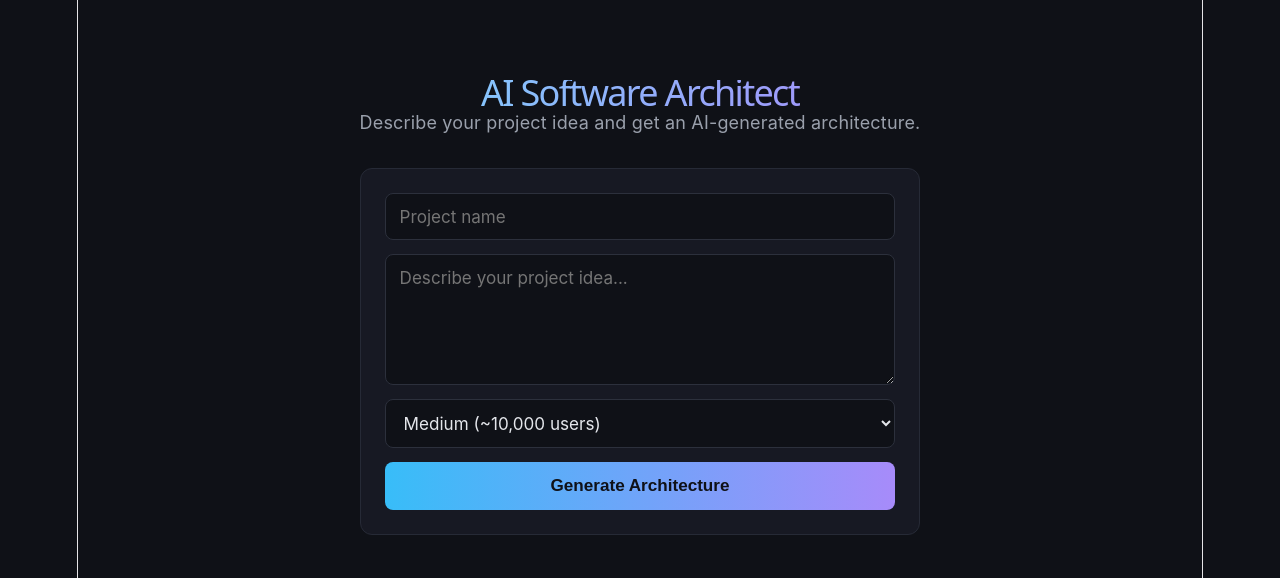
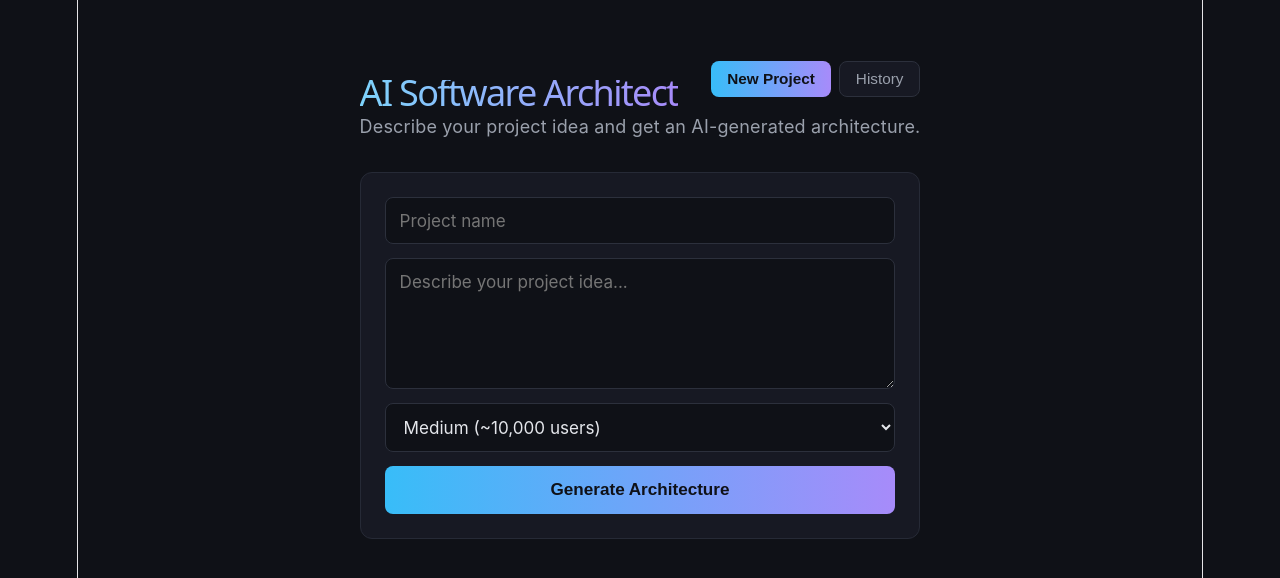
Before and after one commit to pushpkumar-2602/ai-software-architect, a React app in the folder frontend/: page / in a window 1280 px wide. Shown: the top 578 px of the page. Built offline with nearby package versions, Linux system fonts and the light colour scheme; the HTML template or start-up script is replaced by a standard one.

Commit message:
Add project history feature: browse past projects, revisit saved results and diagrams

```diff
--- a/frontend/src/App.css
+++ b/frontend/src/App.css
@@ -219,3 +219,92 @@ h1 {
   max-width: 100%;
   height: auto;
 }
+.nav-row {
+  display: flex;
+  align-items: center;
+  justify-content: space-between;
+  margin-bottom: 4px;
+}
+
+.nav-buttons {
+  display: flex;
+  gap: 8px;
+}
+
+.nav-btn {
+  background: #171923;
+  border: 1px solid #2c303c;
+  color: #9aa0ac;
+  padding: 8px 16px;
+  border-radius: 8px;
+  font-size: 0.85rem;
+  cursor: pointer;
+  transition: all 0.15s ease;
+}
+
+.nav-btn:hover {
+  border-color: #7dd3fc;
+  color: #e4e6eb;
+}
+
+.nav-btn-active {
+  background: linear-gradient(90deg, #38bdf8, #a78bfa);
+  color: #0f1117;
+  font-weight: 600;
+  border: none;
+}
+
+.history-list {
+  display: flex;
+  flex-direction: column;
+  gap: 12px;
+  margin-top: 24px;
+}
+
+.history-item {
+  background: #171923;
+  border: 1px solid #262a36;
+  border-radius: 10px;
+  padding: 16px 18px;
+  cursor: pointer;
+  transition: border-color 0.15s ease;
+}
+
+.history-item:hover {
+  border-color: #7dd3fc;
+}
+
+.history-item-header {
+  display: flex;
+  justify-content: space-between;
+  align-items: center;
+  margin-bottom: 6px;
+}
+
+.history-item-name {
+  font-weight: 600;
+  color: #e4e6eb;
+}
+
+.history-item-scale {
+  font-size: 0.75rem;
+  color: #7dd3fc;
+  background: rgba(125, 211, 252, 0.1);
+  padding: 2px 8px;
+  border-radius: 10px;
+}
+
+.history-item-desc {
+  color: #9aa0ac;
+  font-size: 0.85rem;
+  margin: 4px 0;
+  display: -webkit-box;
+  -webkit-line-clamp: 2;
+  -webkit-box-orient: vertical;
+  overflow: hidden;
+}
+
+.history-item-date {
+  font-size: 0.75rem;
+  color: #6b7280;
+}
--- a/frontend/src/App.jsx
+++ b/frontend/src/App.jsx
@@ -3,6 +3,7 @@ import DiagramViewer from './DiagramViewer'
 import './App.css'
 
 function App() {
+  const [view, setView] = useState('create') // 'create' | 'history'
   const [projectName, setProjectName] = useState('')
   const [description, setDescription] = useState('')
   const [expectedUsers, setExpectedUsers] = useState('MEDIUM')
@@ -12,6 +13,10 @@ function App() {
   const [diagrams, setDiagrams] = useState({})
   const [diagramLoading, setDiagramLoading] = useState(null)
   const [stepIndex, setStepIndex] = useState(0)
+
+  const [historyList, setHistoryList] = useState([])
+  const [historyLoading, setHistoryLoading] = useState(false)
+  const [historyError, setHistoryError] = useState(null)
 
   const agentSteps = [
     'Requirement Analyst is reading your idea...',
@@ -48,21 +53,6 @@ function App() {
     }, 4000)
     return () => clearInterval(interval)
   }, [loading])
-
-  useEffect(() => {
-    if (!result?.project?.id) return
-
-    fetch(`http://localhost:8080/projects/${result.project.id}/diagrams`)
-      .then((res) => res.json())
-      .then((existingDiagrams) => {
-        const diagramMap = {}
-        existingDiagrams.forEach((d) => {
-          diagramMap[d.diagramType] = d.mermaidCode
-        })
-        setDiagrams(diagramMap)
-      })
-      .catch((err) => console.error('Could not load existing diagrams:', err))
-  }, [result])
 
   const handleGenerate = async () => {
     setLoading(true)
@@ -125,11 +115,110 @@ function App() {
     }
   }
 
+  const openHistory = async () => {
+    setView('history')
+    setHistoryLoading(true)
+    setHistoryError(null)
+    try {
+      const res = await fetch('http://localhost:8080/projects')
+      if (!res.ok) throw new Error(`Could not load projects (status ${res.status})`)
+      const data = await res.json()
+      data.sort((a, b) => new Date(b.createdAt) - new Date(a.createdAt))
+      setHistoryList(data)
+    } catch (err) {
+      setHistoryError(err.message)
+    } finally {
+      setHistoryLoading(false)
+    }
+  }
+
+  const loadProjectFromHistory = async (projectId) => {
+    setLoading(true)
+    setError(null)
+    setDiagrams({})
+
+    try {
+      const [resultRes, diagramsRes] = await Promise.all([
+        fetch(`http://localhost:8080/projects/${projectId}/result`),
+        fetch(`http://localhost:8080/projects/${projectId}/diagrams`),
+      ])
+
+      if (!resultRes.ok) throw new Error('Could not load this project\'s result')
+
+      const savedResult = await resultRes.json()
+
+      if (!savedResult) {
+        setError('This project was created but architecture was never generated for it.')
+        setResult(null)
+        setView('create')
+        return
+      }
+
+      const savedDiagrams = diagramsRes.ok ? await diagramsRes.json() : []
+      const diagramMap = {}
+      savedDiagrams.forEach((d) => {
+        diagramMap[d.diagramType] = d.mermaidCode
+      })
+
+      setResult(savedResult)
+      setDiagrams(diagramMap)
+      setView('create')
+    } catch (err) {
+      setError('Something went wrong loading this project: ' + err.message)
+      setView('create')
+    } finally {
+      setLoading(false)
+    }
+  }
+
   return (
     <div className="App">
+      <div className="nav-row">
         <h1>AI Software Architect</h1>
+        <div className="nav-buttons">
+          <button
+            className={`nav-btn ${view === 'create' ? 'nav-btn-active' : ''}`}
+            onClick={() => setView('create')}
+          >
+            New Project
+          </button>
+          <button
+            className={`nav-btn ${view === 'history' ? 'nav-btn-active' : ''}`}
+            onClick={openHistory}
+          >
+            History
+          </button>
+        </div>
+      </div>
       <p>Describe your project idea and get an AI-generated architecture.</p>
 
+      {view === 'history' && (
+        <div className="history-list">
+          {historyLoading && <p className="agent-text">Loading past projects...</p>}
+          {historyError && <p style={{ color: '#f87171' }}>{historyError}</p>}
+          {!historyLoading && historyList.length === 0 && (
+            <p className="agent-text">No projects yet — create one to see it here.</p>
+          )}
+          {historyList.map((p) => (
+            <div
+              key={p.id}
+              className="history-item"
+              onClick={() => loadProjectFromHistory(p.id)}
+            >
+              <div className="history-item-header">
+                <span className="history-item-name">{p.projectName || '(untitled)'}</span>
+                <span className="history-item-scale">{p.expectedUsers}</span>
+              </div>
+              <p className="history-item-desc">{p.description}</p>
+              <span className="history-item-date">
+                {new Date(p.createdAt).toLocaleString()}
+              </span>
+            </div>
+          ))}
+        </div>
+      )}
+
+      {view === 'create' && (
         <div className="form">
           <input
             type="text"
@@ -168,10 +257,11 @@ function App() {
             </div>
           )}
         </div>
+      )}
 
       {error && <p style={{ color: 'red' }}>{error}</p>}
 
-      {result && (
+      {result && view === 'create' && (
         <div className="results">
           <h2>Requirements</h2>
           <pre>{result.requirements}</pre>
@@ -187,7 +277,7 @@ function App() {
         </div>
       )}
 
-      {result && (
+      {result && view === 'create' && (
         <div className="diagram-section">
           <h2>Engineering Diagrams</h2>
           <div className="diagram-buttons">
```
Also changed, not shown: 1 other file (tests, documents, lock files or other folders). Lines whose indentation alone changed are shown as unchanged.
